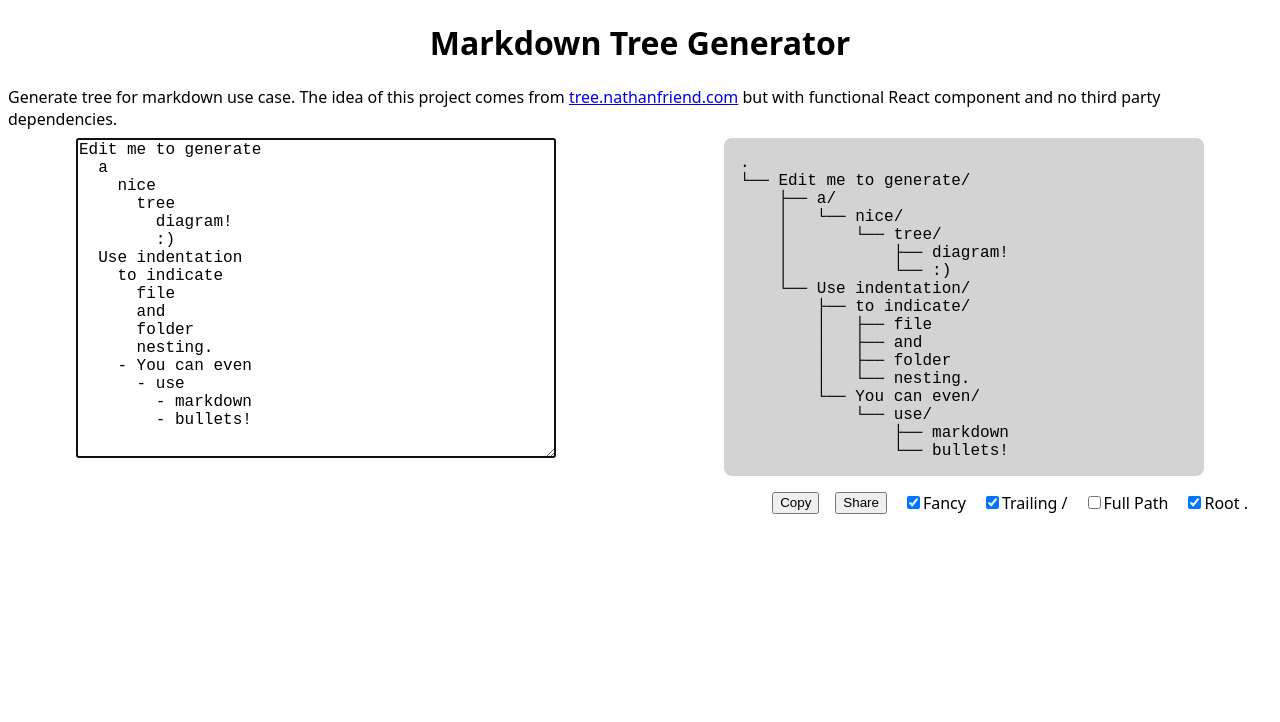
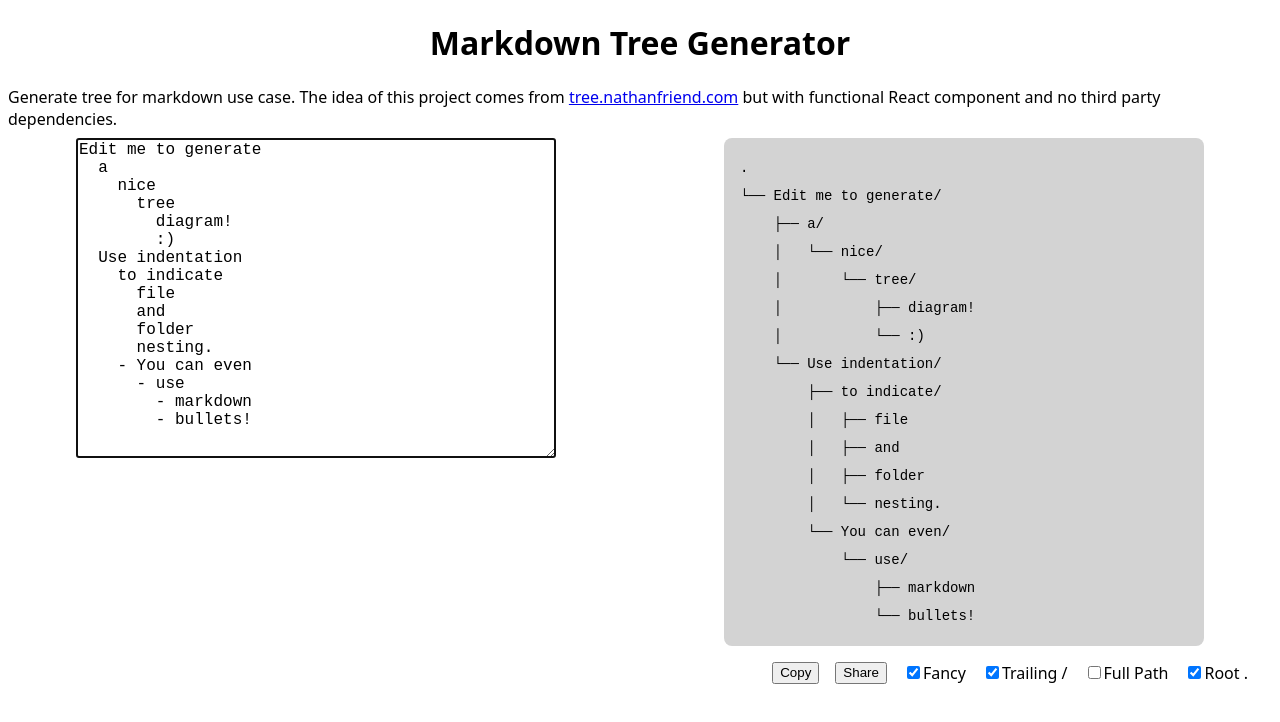
Before and after one commit to senkulabs/md-tree-svelte, a Svelte app: page / in a window 1280 px wide. Shown: the top 722 px of the page. Built offline with nearby package versions, Linux system fonts and the light colour scheme.

Commit message:
fix: add line height in tree css in order to give correct visual tree markdown

```diff
--- a/src/app.css
+++ b/src/app.css
@@ -48,6 +48,8 @@
     width: 480px;
     white-space: pre;
     font-family: monospace;
+    font-size: 0.875rem;
+    line-height: 2;
     background: lightgray;
     padding: 1rem;
     border-radius: .5rem;
```
